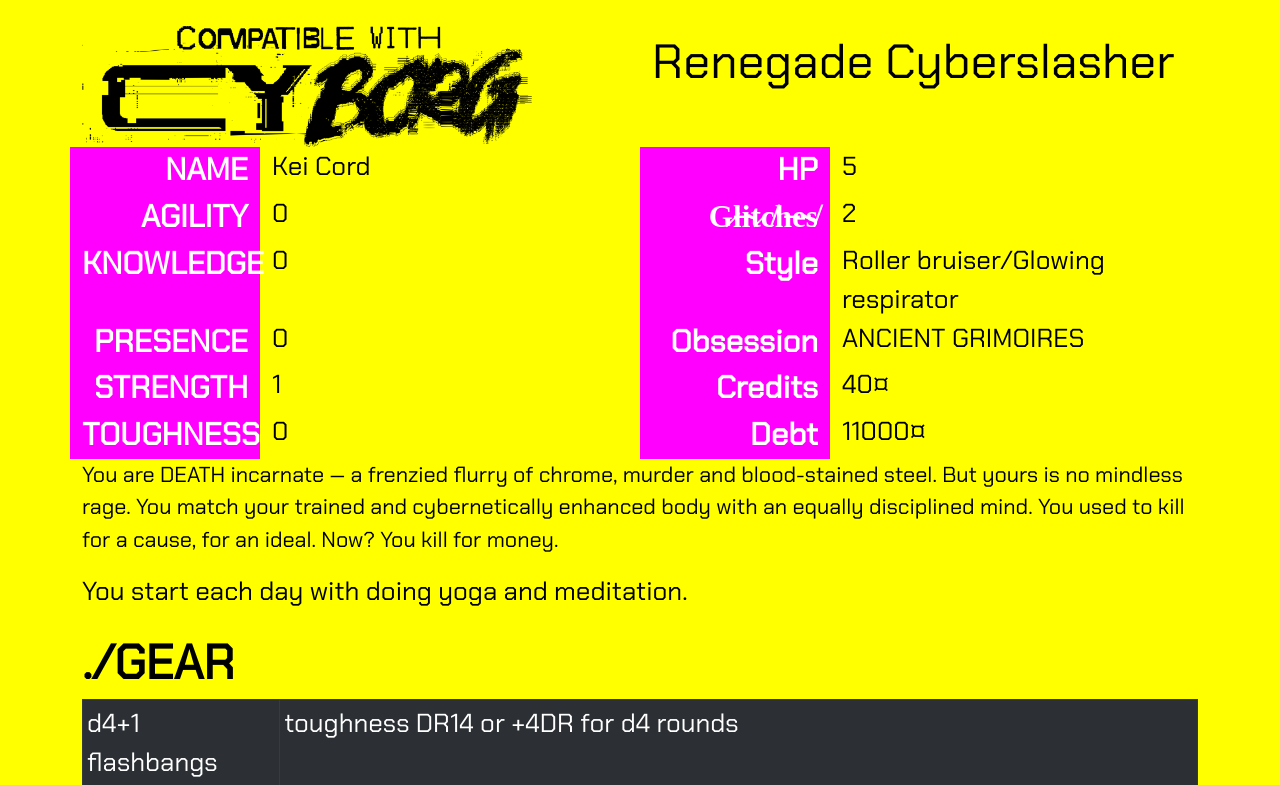
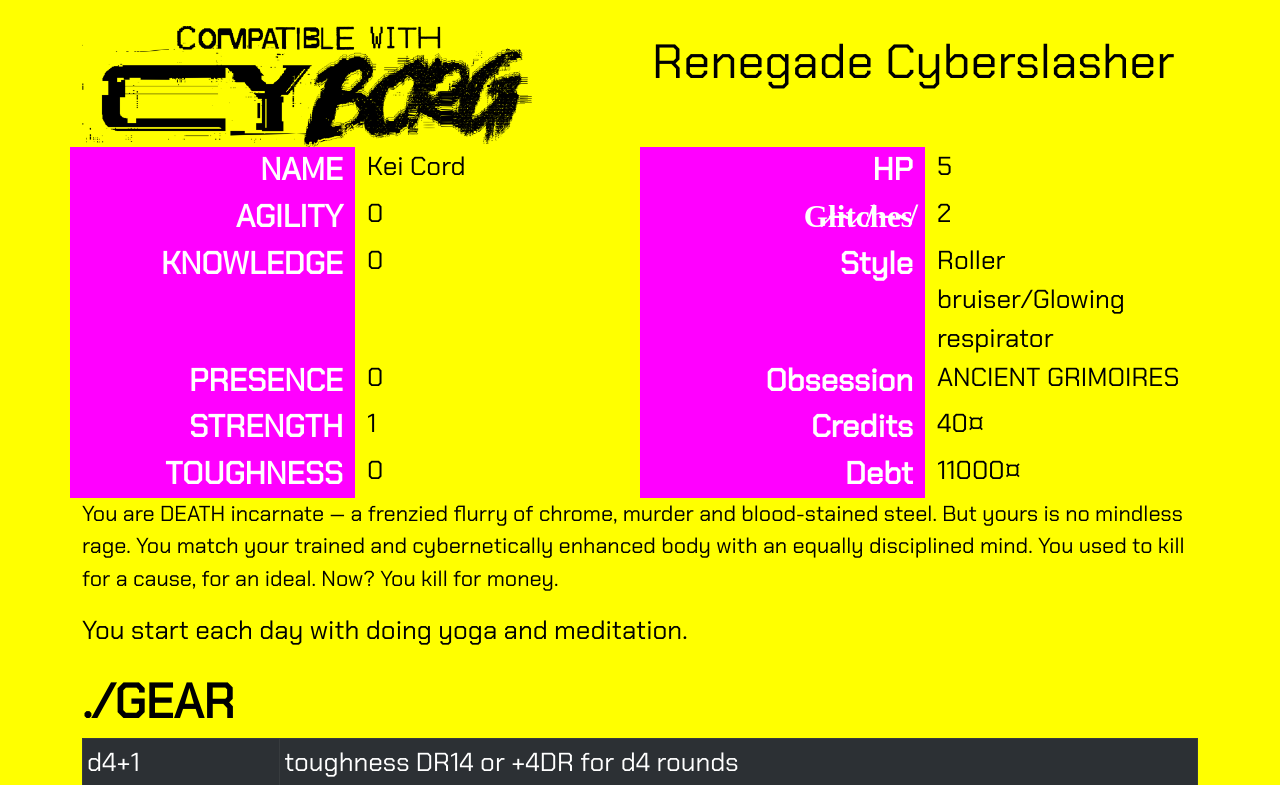
Before and after one commit to gnarg/choom, a React (Create React App) app: page / in a window 1280 px wide. Shown: the top 785 px of the page. Built offline with nearby package versions, Linux system fonts and the light colour scheme.

Commit message:
this formatting scales better

```diff
--- a/src/App.tsx
+++ b/src/App.tsx
@@ -67,28 +67,28 @@ function App() {
           <Col style={{fontSize: 48}}>{character.klass}</Col>
         </Row>
         <Row>
-          <Col className="label" xs={2}>NAME</Col><Col>{character.name}</Col>
-          <Col className="label" xs={2}>HP</Col><Col>{character.hp < 4 ? 4 : character.hp}</Col>
+          <Col className="label">NAME</Col><Col>{character.name}</Col>
+          <Col className="label">HP</Col><Col>{character.hp < 4 ? 4 : character.hp}</Col>
         </Row>
         <Row>
-          <Col className="label" xs={2}>AGILITY</Col><Col>{character.agility}</Col>
-          <Col className="label" xs={2}>G̷l̶i̴t̷c̸h̶e̴s̸</Col><Col>{character.glitches}</Col>
+          <Col className="label">AGILITY</Col><Col>{character.agility}</Col>
+          <Col className="label">G̷l̶i̴t̷c̸h̶e̴s̸</Col><Col>{character.glitches}</Col>
         </Row>
         <Row>
-          <Col className="label" xs={2}>KNOWLEDGE</Col><Col>{character.knowledge}</Col>
-          <Col className="label" xs={2}>Style</Col><Col>{character.style}{character.feature}</Col>
+          <Col className="label">KNOWLEDGE</Col><Col>{character.knowledge}</Col>
+          <Col className="label">Style</Col><Col>{character.style}{character.feature}</Col>
         </Row>
         <Row>
-          <Col className="label" xs={2}>PRESENCE</Col><Col>{character.presence}</Col>
-          <Col className="label" xs={2}>Obsession</Col><Col>{character.obsession}</Col>
+          <Col className="label">PRESENCE</Col><Col>{character.presence}</Col>
+          <Col className="label">Obsession</Col><Col>{character.obsession}</Col>
         </Row>
         <Row>
-          <Col className="label" xs={2}>STRENGTH</Col><Col>{character.strength}</Col>
-          <Col className="label" xs={2}>Credits</Col><Col>{character.credits}¤</Col>
+          <Col className="label">STRENGTH</Col><Col>{character.strength}</Col>
+          <Col className="label">Credits</Col><Col>{character.credits}¤</Col>
         </Row>
         <Row>
-          <Col className="label" xs={2}>TOUGHNESS</Col><Col>{character.toughness}</Col>
-          <Col className="label" xs={2}>Debt</Col><Col>{character.debt}¤</Col>
+          <Col className="label">TOUGHNESS</Col><Col>{character.toughness}</Col>
+          <Col className="label">Debt</Col><Col>{character.debt}¤</Col>
         </Row>
         <p style={{fontSize: 'smaller'}}>{character.description}</p>
         <p>{character.flavor}</p>
```
